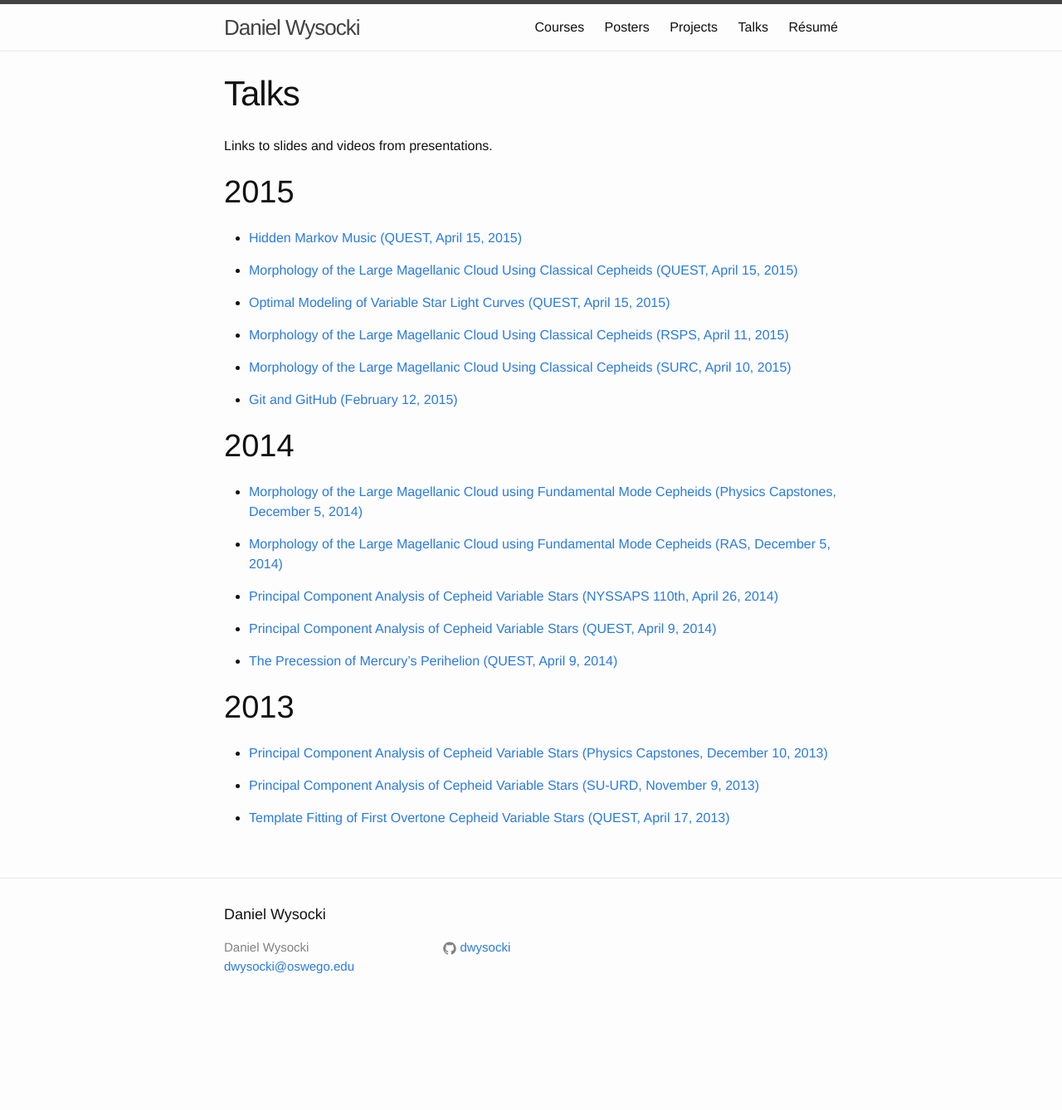
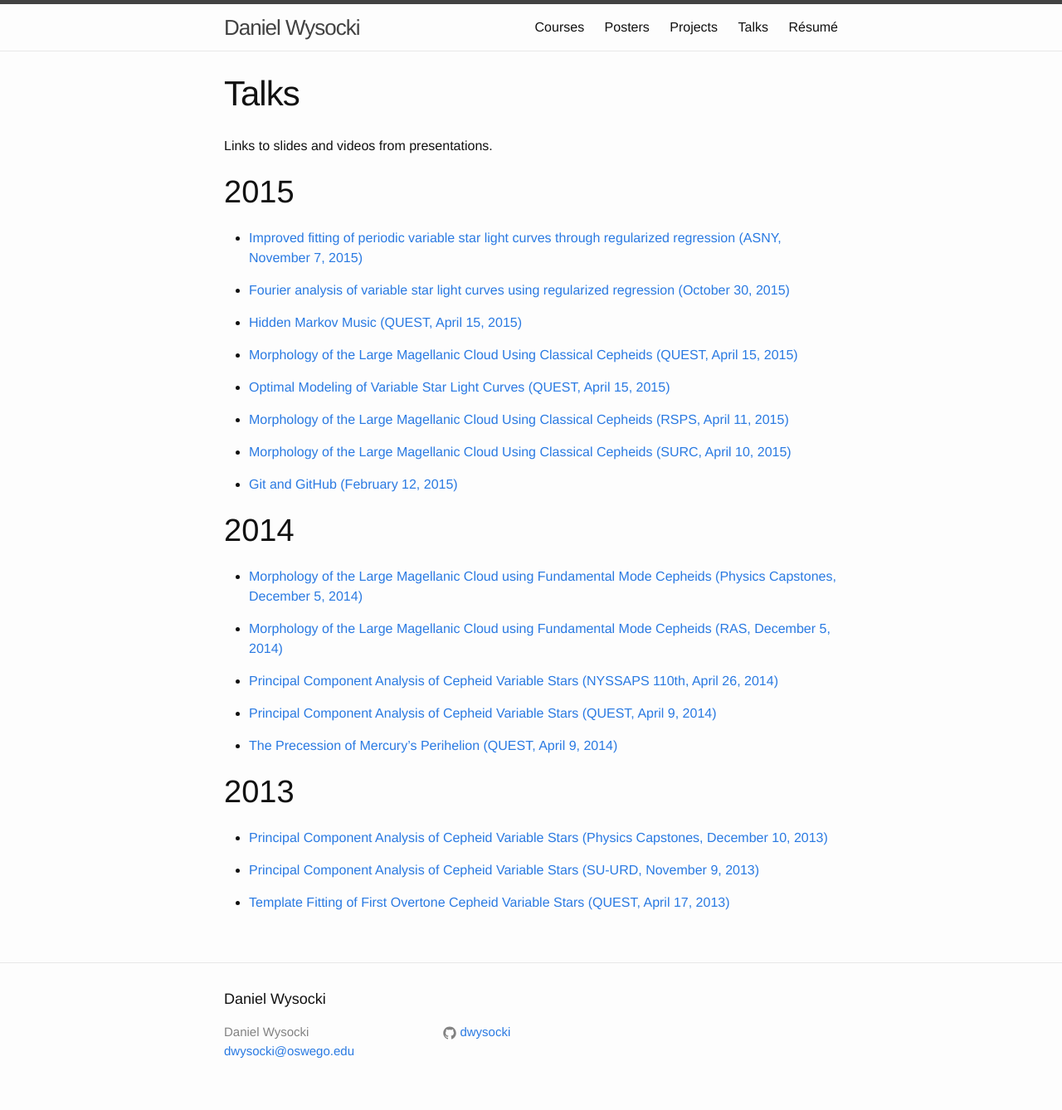
Before and after one commit to dwysocki/dwysocki.github.io, a Jekyll site: the page built from talks.md, in a window 1280 px wide. Shown: the whole page at 83% size. Built offline with Jekyll 4.4.1, drawn with Linux system fonts in a browser that asks for light colours; before the commit the page ends 1236 px from its top, so only the background shows below that.

Commit message:
Added new talk and updated talks page

```diff
--- a/talks.md
+++ b/talks.md
@@ -8,6 +8,16 @@ Links to slides and videos from presentations.
 
 
 # 2015
+
+- [Improved fitting of periodic variable star light curves through regularized
+   regression (ASNY, November 7, 2015)](
+    {{ site.baseurl }}/talks/2015-11-07-wysocki-asny-lasso.pdf)
+
+
+- [Fourier analysis of variable star light curves using regularized regression
+   (October 30, 2015)](
+    {{ site.baseurl }}/talks/2015-10-30-wysocki-ast-jamboree.pdf)
+
 
 - [Hidden Markov Music (QUEST, April 15, 2015)](
     https://dwysocki.github.io/csc466/assets/presentations/hidden-markov-music-quest.pdf)
```
Also changed, not shown: 1 other file.
